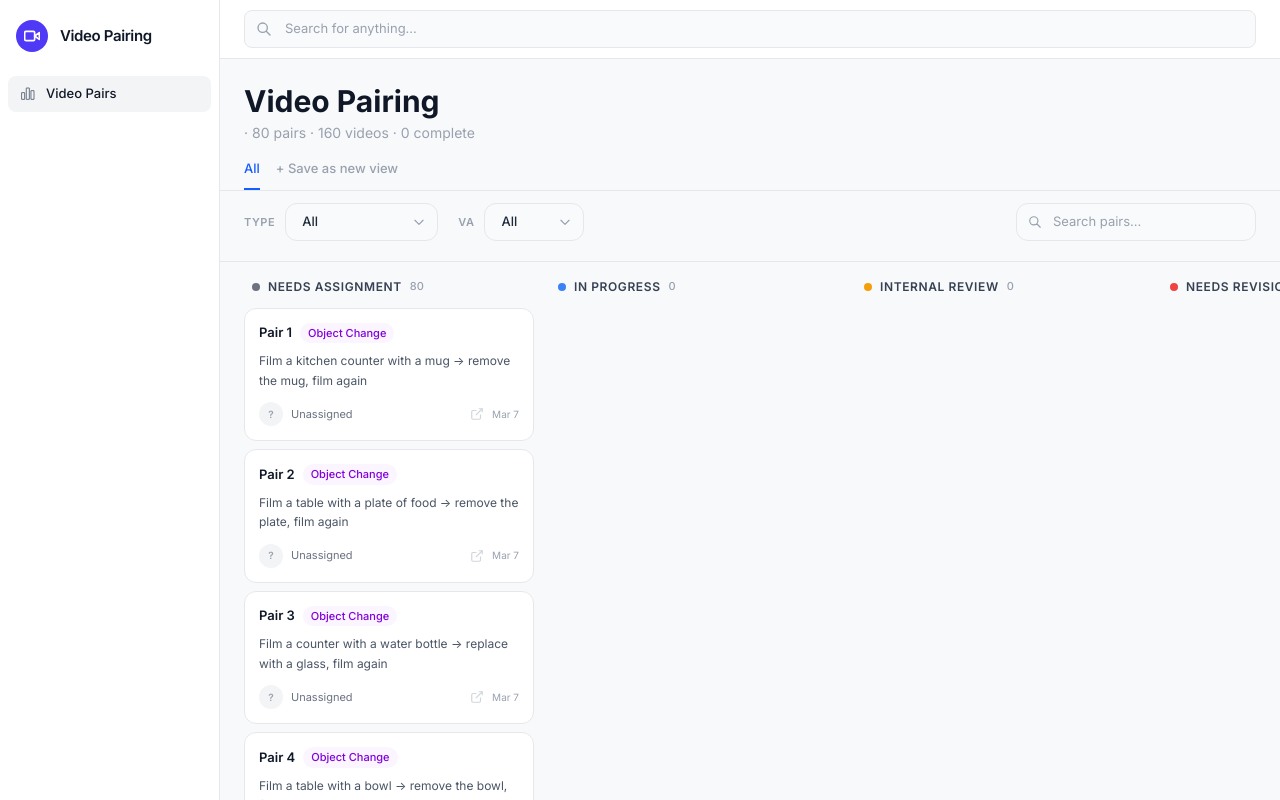
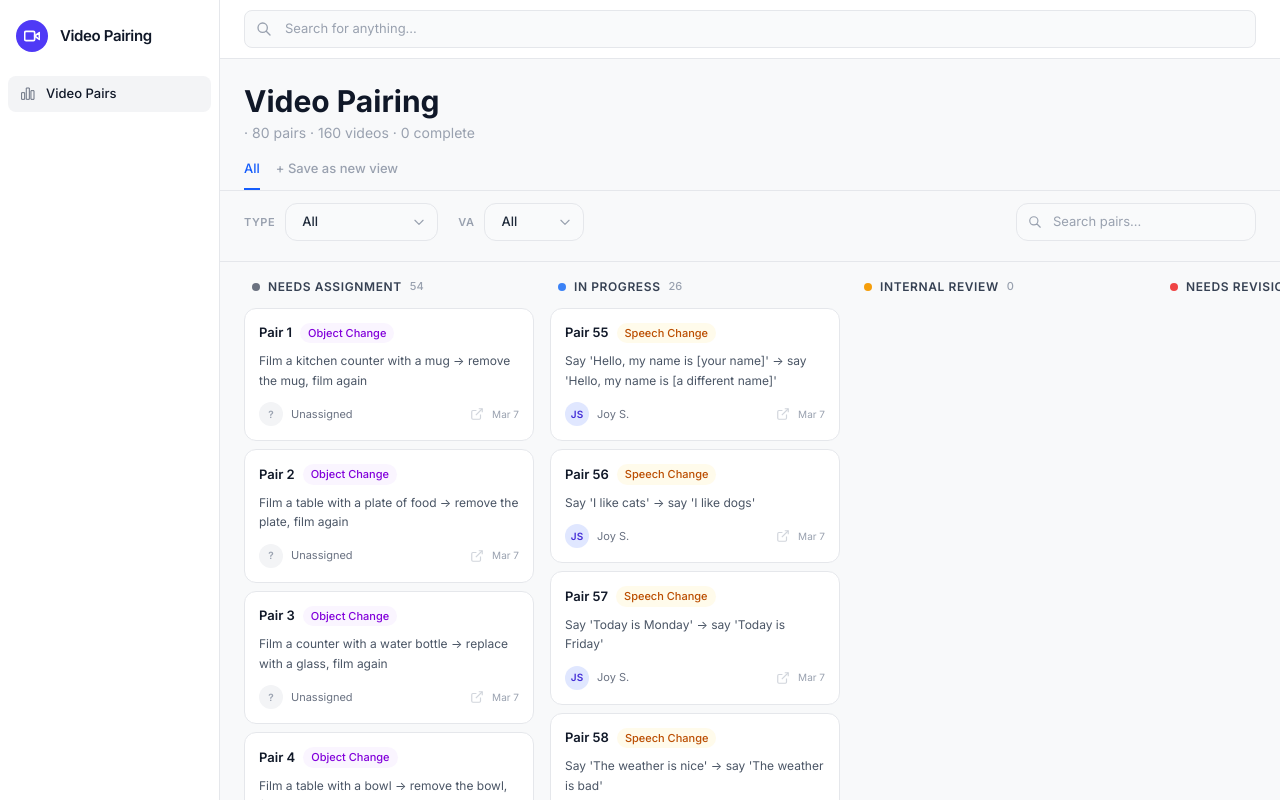
Before and after one commit to prattydaddy/video-collector, a React (Vite) app: page / in a window 1280 px wide. Built offline with nearby package versions, Linux system fonts and the light colour scheme.

Commit message:
Move assigned pairs to in_progress

```diff
--- a/src/App.tsx
+++ b/src/App.tsx
@@ -9,7 +9,7 @@ import type { VideoPair, Stage } from "./types";
 import { STAGES } from "./types";
 
 const STORAGE_KEY = "video-collector-pairs";
-const STORE_VERSION = 10;
+const STORE_VERSION = 11;
 
 async function deliverToClient(pairNumber: number): Promise<boolean> {
   try {
--- a/src/data.ts
+++ b/src/data.ts
@@ -336,121 +336,121 @@ export const initialPairs: VideoPair[] = [
     id: "p55", pairNumber: 55, type: "Speech Change",
     description: "Say 'Hello, my name is [your name]' → say 'Hello, my name is [a different name]'",
     fullInstructions: "Film yourself saying 'Hello, my name is [your real name]' → film again saying 'Hello, my name is [any other name]'. Same position, same clothes, same camera, same lighting. 🎬 Film in VERTICAL (portrait) mode.",
-    assignedVA: "Joy S.", stage: "needs_assignment", dueDate: "2026-03-07", driveLink: "https://drive.google.com/drive/folders/10VHst7fJSnIhq-HQzJedJnBtPXYPC2ed", notes: "", videoAUploaded: false, videoBUploaded: false, qaChecklist: { ...defaultQA }, delivered: false,
+    assignedVA: "Joy S.", stage: "in_progress", dueDate: "2026-03-07", driveLink: "https://drive.google.com/drive/folders/10VHst7fJSnIhq-HQzJedJnBtPXYPC2ed", notes: "", videoAUploaded: false, videoBUploaded: false, qaChecklist: { ...defaultQA }, delivered: false,
   },
   {
     id: "p56", pairNumber: 56, type: "Speech Change",
     description: "Say 'I like cats' → say 'I like dogs'",
     fullInstructions: "Film yourself saying 'I like cats' → film again saying 'I like dogs'. Same position, same clothes, same camera, same lighting. 🎬 Film in VERTICAL (portrait) mode.",
-    assignedVA: "Joy S.", stage: "needs_assignment", dueDate: "2026-03-07", driveLink: "https://drive.google.com/drive/folders/1gcF4duLNnzoO0gTdt71BErqS-KULeLzz", notes: "", videoAUploaded: false, videoBUploaded: false, qaChecklist: { ...defaultQA }, delivered: false,
+    assignedVA: "Joy S.", stage: "in_progress", dueDate: "2026-03-07", driveLink: "https://drive.google.com/drive/folders/1gcF4duLNnzoO0gTdt71BErqS-KULeLzz", notes: "", videoAUploaded: false, videoBUploaded: false, qaChecklist: { ...defaultQA }, delivered: false,
   },
   {
     id: "p57", pairNumber: 57, type: "Speech Change",
     description: "Say 'Today is Monday' → say 'Today is Friday'",
     fullInstructions: "Film yourself saying 'Today is Monday' → film again saying 'Today is Friday'. Same position, same clothes, same camera, same lighting. 🎬 Film in VERTICAL (portrait) mode.",
-    assignedVA: "Joy S.", stage: "needs_assignment", dueDate: "2026-03-07", driveLink: "https://drive.google.com/drive/folders/1I89hmhHTqMYRsbeqbTqVckiwrO76VUih", notes: "", videoAUploaded: false, videoBUploaded: false, qaChecklist: { ...defaultQA }, delivered: false,
+    assignedVA: "Joy S.", stage: "in_progress", dueDate: "2026-03-07", driveLink: "https://drive.google.com/drive/folders/1I89hmhHTqMYRsbeqbTqVckiwrO76VUih", notes: "", videoAUploaded: false, videoBUploaded: false, qaChecklist: { ...defaultQA }, delivered: false,
   },
   {
     id: "p58", pairNumber: 58, type: "Speech Change",
     description: "Say 'The weather is nice' → say 'The weather is bad'",
     fullInstructions: "Film yourself saying 'The weather is nice today' → film again saying 'The weather is bad today'. Same everything else. 🎬 Film in VERTICAL (portrait) mode.",
-    assignedVA: "Joy S.", stage: "needs_assignment", dueDate: "2026-03-07", driveLink: "https://drive.google.com/drive/folders/1qUgR5bzivGkGqfXU_meYRUT9gaZoYfcQ", notes: "", videoAUploaded: false, videoBUploaded: false, qaChecklist: { ...defaultQA }, delivered: false,
+    assignedVA: "Joy S.", stage: "in_progress", dueDate: "2026-03-07", driveLink: "https://drive.google.com/drive/folders/1qUgR5bzivGkGqfXU_meYRUT9gaZoYfcQ", notes: "", videoAUploaded: false, videoBUploaded: false, qaChecklist: { ...defaultQA }, delivered: false,
   },
   {
     id: "p59", pairNumber: 59, type: "Speech Change",
     description: "Say 'I am going to the store' → say 'I am going to the park'",
     fullInstructions: "Film yourself saying 'I am going to the store' → film again saying 'I am going to the park'. Same position, same clothes, same camera, same lighting. 🎬 Film in VERTICAL (portrait) mode.",
-    assignedVA: "Joy S.", stage: "needs_assignment", dueDate: "2026-03-07", driveLink: "https://drive.google.com/drive/folders/1o_5ax1414U2hh98pxe2tP50JAbuSddOA", notes: "", videoAUploaded: false, videoBUploaded: false, qaChecklist: { ...defaultQA }, delivered: false,
+    assignedVA: "Joy S.", stage: "in_progress", dueDate: "2026-03-07", driveLink: "https://drive.google.com/drive/folders/1o_5ax1414U2hh98pxe2tP50JAbuSddOA", notes: "", videoAUploaded: false, videoBUploaded: false, qaChecklist: { ...defaultQA }, delivered: false,
   },
   {
     id: "p60", pairNumber: 60, type: "Speech Change",
     description: "Count '1, 2, 3, 4, 5' → count '5, 4, 3, 2, 1'",
     fullInstructions: "Film yourself counting '1, 2, 3, 4, 5' → film again counting '5, 4, 3, 2, 1'. Same position, same clothes, same camera, same lighting. 🎬 Film in VERTICAL (portrait) mode.",
-    assignedVA: "Joy S.", stage: "needs_assignment", dueDate: "2026-03-07", driveLink: "https://drive.google.com/drive/folders/1wAmBJwnCUoSmyNwU2bxKpn2D9PIJHjxD", notes: "", videoAUploaded: false, videoBUploaded: false, qaChecklist: { ...defaultQA }, delivered: false,
+    assignedVA: "Joy S.", stage: "in_progress", dueDate: "2026-03-07", driveLink: "https://drive.google.com/drive/folders/1wAmBJwnCUoSmyNwU2bxKpn2D9PIJHjxD", notes: "", videoAUploaded: false, videoBUploaded: false, qaChecklist: { ...defaultQA }, delivered: false,
   },
   {
     id: "p61", pairNumber: 61, type: "Speech Change",
     description: "Say 'Good morning' → say 'Good night'",
     fullInstructions: "Film yourself saying 'Good morning' → film again saying 'Good night'. Same position, same clothes, same camera, same lighting. 🎬 Film in VERTICAL (portrait) mode.",
-    assignedVA: "Joy S.", stage: "needs_assignment", dueDate: "2026-03-07", driveLink: "https://drive.google.com/drive/folders/1OXz-8RRjfpShZAQv0onw5G5OIeGinD2F", notes: "", videoAUploaded: false, videoBUploaded: false, qaChecklist: { ...defaultQA }, delivered: false,
+    assignedVA: "Joy S.", stage: "in_progress", dueDate: "2026-03-07", driveLink: "https://drive.google.com/drive/folders/1OXz-8RRjfpShZAQv0onw5G5OIeGinD2F", notes: "", videoAUploaded: false, videoBUploaded: false, qaChecklist: { ...defaultQA }, delivered: false,
   },
   {
     id: "p62", pairNumber: 62, type: "Speech Change",
     description: "Say 'I have two brothers' → say 'I have two sisters'",
     fullInstructions: "Film yourself saying 'I have two brothers' → film again saying 'I have two sisters'. Same everything else. 🎬 Film in VERTICAL (portrait) mode.",
-    assignedVA: "Joy S.", stage: "needs_assignment", dueDate: "2026-03-07", driveLink: "https://drive.google.com/drive/folders/1ojc7p0URzJmEKJDdY6r04ojy85Fh_8CK", notes: "", videoAUploaded: false, videoBUploaded: false, qaChecklist: { ...defaultQA }, delivered: false,
+    assignedVA: "Joy S.", stage: "in_progress", dueDate: "2026-03-07", driveLink: "https://drive.google.com/drive/folders/1ojc7p0URzJmEKJDdY6r04ojy85Fh_8CK", notes: "", videoAUploaded: false, videoBUploaded: false, qaChecklist: { ...defaultQA }, delivered: false,
   },
   {
     id: "p63", pairNumber: 63, type: "Speech Change",
     description: "Say 'My favorite color is blue' → say 'My favorite color is red'",
     fullInstructions: "Film yourself saying 'My favorite color is blue' → film again saying 'My favorite color is red'. Same position, same clothes, same camera, same lighting. 🎬 Film in VERTICAL (portrait) mode.",
-    assignedVA: "Joy S.", stage: "needs_assignment", dueDate: "2026-03-07", driveLink: "https://drive.google.com/drive/folders/1d9oOlMrbe2nnQQTs9bItlnGNuIAH3_3S", notes: "", videoAUploaded: false, videoBUploaded: false, qaChecklist: { ...defaultQA }, delivered: false,
+    assignedVA: "Joy S.", stage: "in_progress", dueDate: "2026-03-07", driveLink: "https://drive.google.com/drive/folders/1d9oOlMrbe2nnQQTs9bItlnGNuIAH3_3S", notes: "", videoAUploaded: false, videoBUploaded: false, qaChecklist: { ...defaultQA }, delivered: false,
   },
   {
     id: "p64", pairNumber: 64, type: "Speech Change",
     description: "Say 'I am happy' → say 'I am tired'",
     fullInstructions: "Film yourself saying 'I am happy' → film again saying 'I am tired'. Same position, same expression, same clothes, same camera. 🎬 Film in VERTICAL (portrait) mode.",
-    assignedVA: "Joy S.", stage: "needs_assignment", dueDate: "2026-03-07", driveLink: "https://drive.google.com/drive/folders/1YOspQb8ZTeBdV4skYEIlCnblAZmLz1Sb", notes: "", videoAUploaded: false, videoBUploaded: false, qaChecklist: { ...defaultQA }, delivered: false,
+    assignedVA: "Joy S.", stage: "in_progress", dueDate: "2026-03-07", driveLink: "https://drive.google.com/drive/folders/1YOspQb8ZTeBdV4skYEIlCnblAZmLz1Sb", notes: "", videoAUploaded: false, videoBUploaded: false, qaChecklist: { ...defaultQA }, delivered: false,
   },
   {
     id: "p65", pairNumber: 65, type: "Speech Change",
     description: "Say 'I want rice' → say 'I want bread'",
     fullInstructions: "Film yourself saying 'I want rice' → film again saying 'I want bread'. Same position, same clothes, same camera, same lighting. 🎬 Film in VERTICAL (portrait) mode.",
-    assignedVA: "Joy S.", stage: "needs_assignment", dueDate: "2026-03-07", driveLink: "https://drive.google.com/drive/folders/1mwn6OFP_aO8s1caOvdmdTm75shpvKTuo", notes: "", videoAUploaded: false, videoBUploaded: false, qaChecklist: { ...defaultQA }, delivered: false,
+    assignedVA: "Joy S.", stage: "in_progress", dueDate: "2026-03-07", driveLink: "https://drive.google.com/drive/folders/1mwn6OFP_aO8s1caOvdmdTm75shpvKTuo", notes: "", videoAUploaded: false, videoBUploaded: false, qaChecklist: { ...defaultQA }, delivered: false,
   },
   {
     id: "p66", pairNumber: 66, type: "Speech Change",
     description: "Say 'The book is on the table' → say 'The book is on the shelf'",
     fullInstructions: "Film yourself saying 'The book is on the table' → film again saying 'The book is on the shelf'. Same everything else. 🎬 Film in VERTICAL (portrait) mode.",
-    assignedVA: "Joy S.", stage: "needs_assignment", dueDate: "2026-03-07", driveLink: "https://drive.google.com/drive/folders/1qcwsjmoqVqfNQdIiSC1bFonYROE50idp", notes: "", videoAUploaded: false, videoBUploaded: false, qaChecklist: { ...defaultQA }, delivered: false,
+    assignedVA: "Joy S.", stage: "in_progress", dueDate: "2026-03-07", driveLink: "https://drive.google.com/drive/folders/1qcwsjmoqVqfNQdIiSC1bFonYROE50idp", notes: "", videoAUploaded: false, videoBUploaded: false, qaChecklist: { ...defaultQA }, delivered: false,
   },
   {
     id: "p67", pairNumber: 67, type: "Speech Change",
     description: "Say 'I live in a house' → say 'I live in an apartment'",
     fullInstructions: "Film yourself saying 'I live in a house' → film again saying 'I live in an apartment'. Same position, same clothes, same camera, same lighting. 🎬 Film in VERTICAL (portrait) mode.",
-    assignedVA: "Joy S.", stage: "needs_assignment", dueDate: "2026-03-07", driveLink: "https://drive.google.com/drive/folders/1g-_pLPi-fBPRI6tIs3rSTH8c9-WA5mRO", notes: "", videoAUploaded: false, videoBUploaded: false, qaChecklist: { ...defaultQA }, delivered: false,
+    assignedVA: "Joy S.", stage: "in_progress", dueDate: "2026-03-07", driveLink: "https://drive.google.com/drive/folders/1g-_pLPi-fBPRI6tIs3rSTH8c9-WA5mRO", notes: "", videoAUploaded: false, videoBUploaded: false, qaChecklist: { ...defaultQA }, delivered: false,
   },
   {
     id: "p68", pairNumber: 68, type: "Speech Change",
     description: "Say 'Turn left at the corner' → say 'Turn right at the corner'",
     fullInstructions: "Film yourself saying 'Turn left at the corner' → film again saying 'Turn right at the corner'. Same everything else. 🎬 Film in VERTICAL (portrait) mode.",
-    assignedVA: "Joy S.", stage: "needs_assignment", dueDate: "2026-03-07", driveLink: "https://drive.google.com/drive/folders/1VTmvMYwyrzzupAgpXquIefhyCUdqNRF7", notes: "", videoAUploaded: false, videoBUploaded: false, qaChecklist: { ...defaultQA }, delivered: false,
+    assignedVA: "Joy S.", stage: "in_progress", dueDate: "2026-03-07", driveLink: "https://drive.google.com/drive/folders/1VTmvMYwyrzzupAgpXquIefhyCUdqNRF7", notes: "", videoAUploaded: false, videoBUploaded: false, qaChecklist: { ...defaultQA }, delivered: false,
   },
   {
     id: "p69", pairNumber: 69, type: "Speech Change",
     description: "Say 'I woke up at six' → say 'I woke up at nine'",
     fullInstructions: "Film yourself saying 'I woke up at six' → film again saying 'I woke up at nine'. Same position, same clothes, same camera, same lighting. 🎬 Film in VERTICAL (portrait) mode.",
-    assignedVA: "Joy S.", stage: "needs_assignment", dueDate: "2026-03-07", driveLink: "https://drive.google.com/drive/folders/1Zfb1ddMCr7PqzPGPLtExwB-8L60SIeL1", notes: "", videoAUploaded: false, videoBUploaded: false, qaChecklist: { ...defaultQA }, delivered: false,
+    assignedVA: "Joy S.", stage: "in_progress", dueDate: "2026-03-07", driveLink: "https://drive.google.com/drive/folders/1Zfb1ddMCr7PqzPGPLtExwB-8L60SIeL1", notes: "", videoAUploaded: false, videoBUploaded: false, qaChecklist: { ...defaultQA }, delivered: false,
   },
   {
     id: "p70", pairNumber: 70, type: "Speech Change",
     description: "Say 'She is my friend' → say 'He is my friend'",
     fullInstructions: "Film yourself saying 'She is my friend' → film again saying 'He is my friend'. Same everything else. 🎬 Film in VERTICAL (portrait) mode.",
-    assignedVA: "Joy S.", stage: "needs_assignment", dueDate: "2026-03-07", driveLink: "https://drive.google.com/drive/folders/1dBnTu6zS5Ci75shrimIpOVoggVWWjbXU", notes: "", videoAUploaded: false, videoBUploaded: false, qaChecklist: { ...defaultQA }, delivered: false,
+    assignedVA: "Joy S.", stage: "in_progress", dueDate: "2026-03-07", driveLink: "https://drive.google.com/drive/folders/1dBnTu6zS5Ci75shrimIpOVoggVWWjbXU", notes: "", videoAUploaded: false, videoBUploaded: false, qaChecklist: { ...defaultQA }, delivered: false,
   },
   {
     id: "p71", pairNumber: 71, type: "Speech Change",
     description: "Say 'I need a pen' → say 'I need a pencil'",
     fullInstructions: "Film yourself saying 'I need a pen' → film again saying 'I need a pencil'. Same position, same clothes, same camera, same lighting. 🎬 Film in VERTICAL (portrait) mode.",
-    assignedVA: "Joy S.", stage: "needs_assignment", dueDate: "2026-03-07", driveLink: "https://drive.google.com/drive/folders/1pSam-7g3YaNHO5gW873iKbKru5mMN4QH", notes: "", videoAUploaded: false, videoBUploaded: false, qaChecklist: { ...defaultQA }, delivered: false,
+    assignedVA: "Joy S.", stage: "in_progress", dueDate: "2026-03-07", driveLink: "https://drive.google.com/drive/folders/1pSam-7g3YaNHO5gW873iKbKru5mMN4QH", notes: "", videoAUploaded: false, videoBUploaded: false, qaChecklist: { ...defaultQA }, delivered: false,
   },
   {
     id: "p72", pairNumber: 72, type: "Speech Change",
     description: "Say 'Open the window' → say 'Close the window'",
     fullInstructions: "Film yourself saying 'Open the window' → film again saying 'Close the window'. Same everything else. 🎬 Film in VERTICAL (portrait) mode.",
-    assignedVA: "Joy S.", stage: "needs_assignment", dueDate: "2026-03-07", driveLink: "https://drive.google.com/drive/folders/1EgGUzwFiL8bQDIJ7ONmx7jiTL9WMk1wm", notes: "", videoAUploaded: false, videoBUploaded: false, qaChecklist: { ...defaultQA }, delivered: false,
+    assignedVA: "Joy S.", stage: "in_progress", dueDate: "2026-03-07", driveLink: "https://drive.google.com/drive/folders/1EgGUzwFiL8bQDIJ7ONmx7jiTL9WMk1wm", notes: "", videoAUploaded: false, videoBUploaded: false, qaChecklist: { ...defaultQA }, delivered: false,
   },
   {
     id: "p73", pairNumber: 73, type: "Speech Change",
     description: "Say 'I bought three apples' → say 'I bought three oranges'",
     fullInstructions: "Film yourself saying 'I bought three apples' → film again saying 'I bought three oranges'. Same position, same clothes, same camera, same lighting. 🎬 Film in VERTICAL (portrait) mode.",
-    assignedVA: "Joy S.", stage: "needs_assignment", dueDate: "2026-03-07", driveLink: "https://drive.google.com/drive/folders/1ksMHHUxweIemQCJhuHX7OZzNd7j5P1wH", notes: "", videoAUploaded: false, videoBUploaded: false, qaChecklist: { ...defaultQA }, delivered: false,
+    assignedVA: "Joy S.", stage: "in_progress", dueDate: "2026-03-07", driveLink: "https://drive.google.com/drive/folders/1ksMHHUxweIemQCJhuHX7OZzNd7j5P1wH", notes: "", videoAUploaded: false, videoBUploaded: false, qaChecklist: { ...defaultQA }, delivered: false,
   },
   {
     id: "p74", pairNumber: 74, type: "Speech Change",
     description: "Say 'The meeting is at ten' → say 'The meeting is at two'",
     fullInstructions: "Film yourself saying 'The meeting is at ten' → film again saying 'The meeting is at two'. Same everything else. 🎬 Film in VERTICAL (portrait) mode.",
-    assignedVA: "Joy S.", stage: "needs_assignment", dueDate: "2026-03-07", driveLink: "https://drive.google.com/drive/folders/1uwg2LBVp7nZPkxrqJJvT-56c1QKGW6gJ", notes: "", videoAUploaded: false, videoBUploaded: false, qaChecklist: { ...defaultQA }, delivered: false,
+    assignedVA: "Joy S.", stage: "in_progress", dueDate: "2026-03-07", driveLink: "https://drive.google.com/drive/folders/1uwg2LBVp7nZPkxrqJJvT-56c1QKGW6gJ", notes: "", videoAUploaded: false, videoBUploaded: false, qaChecklist: { ...defaultQA }, delivered: false,
   },
 
   // === AUDIO CHANGE (75-80) ===
@@ -458,36 +458,36 @@ export const initialPairs: VideoPair[] = [
     id: "p75", pairNumber: 75, type: "Audio Change",
     description: "Film a room in silence → play music from a phone, film again",
     fullInstructions: "Film a room in silence (no sound) → play music from a phone speaker, film again. Same camera position, same lighting. Only the background audio changes. 🎬 Film in VERTICAL (portrait) mode.",
-    assignedVA: "Joy S.", stage: "needs_assignment", dueDate: "2026-03-07", driveLink: "https://drive.google.com/drive/folders/1TtyY343VmXzGhm0khLntRYD0Qo7KSxN7", notes: "", videoAUploaded: false, videoBUploaded: false, qaChecklist: { ...defaultQA }, delivered: false,
+    assignedVA: "Joy S.", stage: "in_progress", dueDate: "2026-03-07", driveLink: "https://drive.google.com/drive/folders/1TtyY343VmXzGhm0khLntRYD0Qo7KSxN7", notes: "", videoAUploaded: false, videoBUploaded: false, qaChecklist: { ...defaultQA }, delivered: false,
   },
   {
     id: "p76", pairNumber: 76, type: "Audio Change",
     description: "Film a quiet kitchen → turn on the faucet for water sound, film again",
     fullInstructions: "Film a quiet kitchen → turn on the faucet so water is running, film again. Same camera position. Only the water sound is different. 🎬 Film in VERTICAL (portrait) mode.",
-    assignedVA: "Joy S.", stage: "needs_assignment", dueDate: "2026-03-07", driveLink: "https://drive.google.com/drive/folders/1LxpO7vUxG1hlvCVFo1E7o1J10gzoWs-V", notes: "", videoAUploaded: false, videoBUploaded: false, qaChecklist: { ...defaultQA }, delivered: false,
+    assignedVA: "Joy S.", stage: "in_progress", dueDate: "2026-03-07", driveLink: "https://drive.google.com/drive/folders/1LxpO7vUxG1hlvCVFo1E7o1J10gzoWs-V", notes: "", videoAUploaded: false, videoBUploaded: false, qaChecklist: { ...defaultQA }, delivered: false,
   },
   {
     id: "p77", pairNumber: 77, type: "Audio Change",
     description: "Film a quiet room → turn on a fan, film again",
     fullInstructions: "Film a quiet room → turn on a fan so you hear the fan noise, film again. Same camera position, same lighting. Only the fan sound is different. 🎬 Film in VERTICAL (portrait) mode.",
-    assignedVA: "Joy S.", stage: "needs_assignment", dueDate: "2026-03-07", driveLink: "https://drive.google.com/drive/folders/1pm1a7qq-65phtNVUZMsQv9IvEAbFL7Xu", notes: "", videoAUploaded: false, videoBUploaded: false, qaChecklist: { ...defaultQA }, delivered: false,
+    assignedVA: "Joy S.", stage: "in_progress", dueDate: "2026-03-07", driveLink: "https://drive.google.com/drive/folders/1pm1a7qq-65phtNVUZMsQv9IvEAbFL7Xu", notes: "", videoAUploaded: false, videoBUploaded: false, qaChecklist: { ...defaultQA }, delivered: false,
   },
   {
     id: "p78", pairNumber: 78, type: "Audio Change",
     description: "Film a person clapping → film same person snapping fingers",
     fullInstructions: "Film a person clapping hands → film again with same person snapping fingers. Same position, same camera, same lighting. Only the sound changes. 🎬 Film in VERTICAL (portrait) mode.",
-    assignedVA: "Joy S.", stage: "needs_assignment", dueDate: "2026-03-07", driveLink: "https://drive.google.com/drive/folders/1gQ6RLxBSd0A_2e7nZFXxwrBw3fM7GWzT", notes: "", videoAUploaded: false, videoBUploaded: false, qaChecklist: { ...defaultQA }, delivered: false,
+    assignedVA: "Joy S.", stage: "in_progress", dueDate: "2026-03-07", driveLink: "https://drive.google.com/drive/folders/1gQ6RLxBSd0A_2e7nZFXxwrBw3fM7GWzT", notes: "", videoAUploaded: false, videoBUploaded: false, qaChecklist: { ...defaultQA }, delivered: false,
   },
   {
     id: "p79", pairNumber: 79, type: "Audio Change",
     description: "Film a person tapping a table → film same person tapping a glass",
     fullInstructions: "Film a person tapping their fingers on a wooden table → film again tapping on a glass. Same camera, same lighting. Only the tapping sound is different. 🎬 Film in VERTICAL (portrait) mode.",
-    assignedVA: "Joy S.", stage: "needs_assignment", dueDate: "2026-03-07", driveLink: "https://drive.google.com/drive/folders/1K2UYWhYRVjB1fAtHb4ouxQpjCGI9OXn6", notes: "", videoAUploaded: false, videoBUploaded: false, qaChecklist: { ...defaultQA }, delivered: false,
+    assignedVA: "Joy S.", stage: "in_progress", dueDate: "2026-03-07", driveLink: "https://drive.google.com/drive/folders/1K2UYWhYRVjB1fAtHb4ouxQpjCGI9OXn6", notes: "", videoAUploaded: false, videoBUploaded: false, qaChecklist: { ...defaultQA }, delivered: false,
   },
   {
     id: "p80", pairNumber: 80, type: "Audio Change",
     description: "Film a quiet room → open a window for outside noise, film again",
     fullInstructions: "Film a quiet room with window closed → open the window so outside sounds come in, film again. Same camera position. Only the background noise changes. 🎬 Film in VERTICAL (portrait) mode.",
-    assignedVA: "Joy S.", stage: "needs_assignment", dueDate: "2026-03-07", driveLink: "https://drive.google.com/drive/folders/1IL83Te1Xb0VOgsozns4BsrdFY7cFqSfm", notes: "", videoAUploaded: false, videoBUploaded: false, qaChecklist: { ...defaultQA }, delivered: false,
+    assignedVA: "Joy S.", stage: "in_progress", dueDate: "2026-03-07", driveLink: "https://drive.google.com/drive/folders/1IL83Te1Xb0VOgsozns4BsrdFY7cFqSfm", notes: "", videoAUploaded: false, videoBUploaded: false, qaChecklist: { ...defaultQA }, delivered: false,
   },
 ];
```
